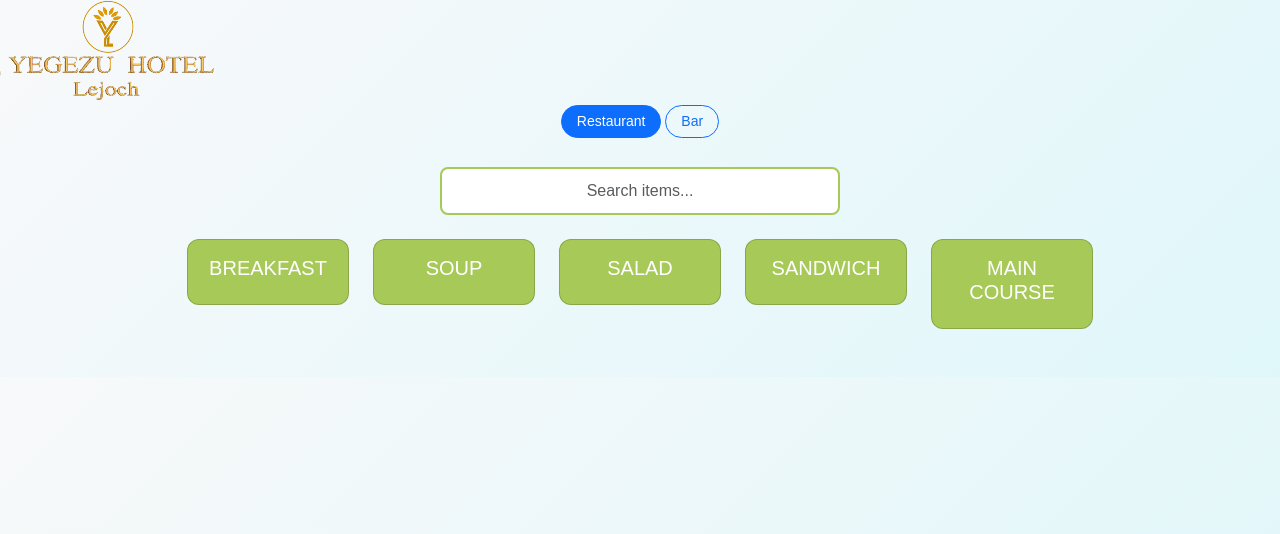
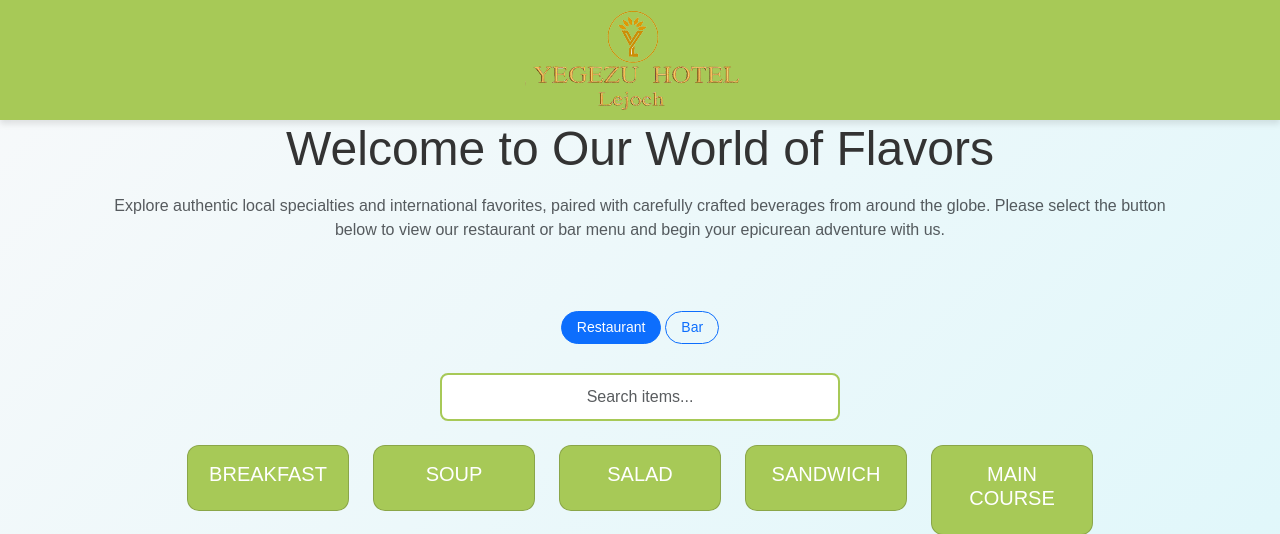
Before and after one commit to Mesele9/digitalmenu, a Django app: page / in a window 1280 px wide. Shown: the top 534 px of the page. Run offline with Django 4.2, Linux system fonts and the light colour scheme; data comes from the database, SQL or seed files in the repository.

Commit message:
added welcome message

```diff
--- a/menu/static/menu/css/styles.css
+++ b/menu/static/menu/css/styles.css
@@ -6,6 +6,31 @@ body {
     margin: 0;
     padding: 0;
 }
+
+/* Header with Logo */
+.title-bar {
+    background-color: #a7c957; /* Sage Green */
+    color: white;
+    display: flex;
+    align-items: center;
+    justify-content: center;
+    padding: 10px;
+    box-shadow: 0 4px 6px rgba(0, 0, 0, 0.1);
+}
+
+.title-bar img {
+    height: 100px; /* Adjust size as needed */
+    margin-right: 10px; /* Space between logo and text */
+    width: auto;
+}
+
+.title-bar h1 {
+    margin: 0;
+    font-size: 32px; /* Larger font size */
+    font-weight: bold;
+    color: white; /* White text for contrast */
+}
+
 
 /* Main Category Buttons */
 .btn-group .btn {
@@ -55,6 +80,19 @@ body {
     color: #666;
 }
 
+.card-img-top {
+    border-radius: 12px;
+    height: 400px;
+    object-fit: cover;
+}
+.text-warning {
+    color: #ffc107 !important;
+}
+.badge {
+    font-size: 0.9em;
+    margin: 2px;
+}
+
 /* Search Bar */
 .search-bar {
     width: 80%;
--- a/menu/templates/menu/menu.html
+++ b/menu/templates/menu/menu.html
@@ -2,6 +2,20 @@
 
 {% block content %}
 <div class="container">
+        <!-- Welcome Message (only shows when no subcategory/search) -->
+        {% if not selected_subcategory and not search_query %}
+        <div class="row mb-5 text-center">
+            <div class="col-md-12">
+                <h3 class="display-5 mb-3">Welcome to Our World of Flavors</h3>
+                <p class="text-muted">
+                    Explore authentic local specialties and international favorites, paired with carefully
+                    crafted beverages from around the globe. Please select the button below to view our
+                    restaurant or bar menu and begin your epicurean adventure with us.
+                </p>
+            </div>
+        </div>
+        {% endif %}
+
     <!-- Main Category Buttons -->
     <div class="row mb-4">
         <div class="col-md-12 text-center">
```
Also changed, not shown: menu/templates/menu/detail.html (+20 -34 lines).
